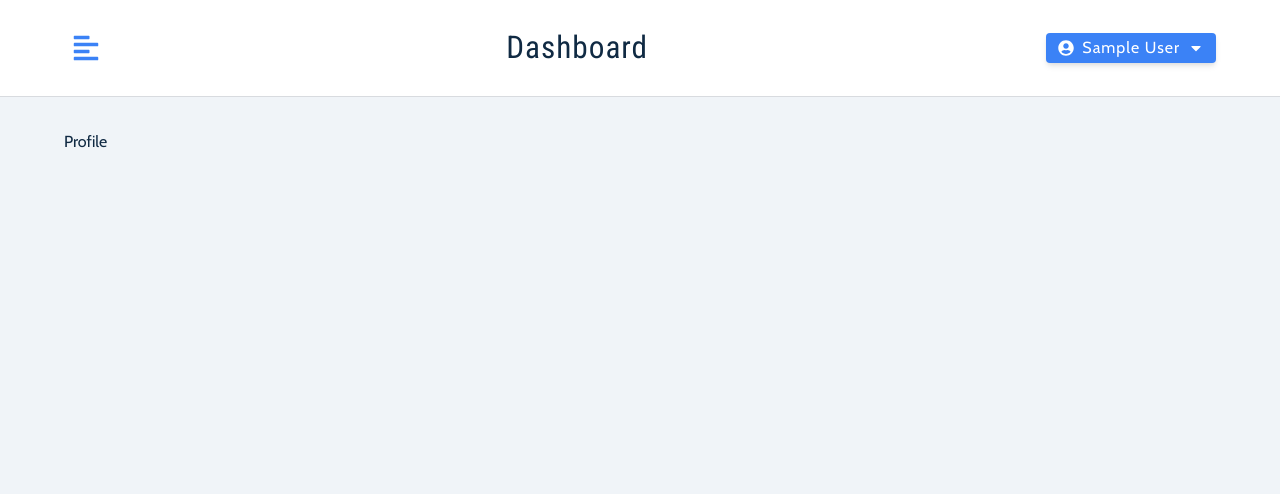
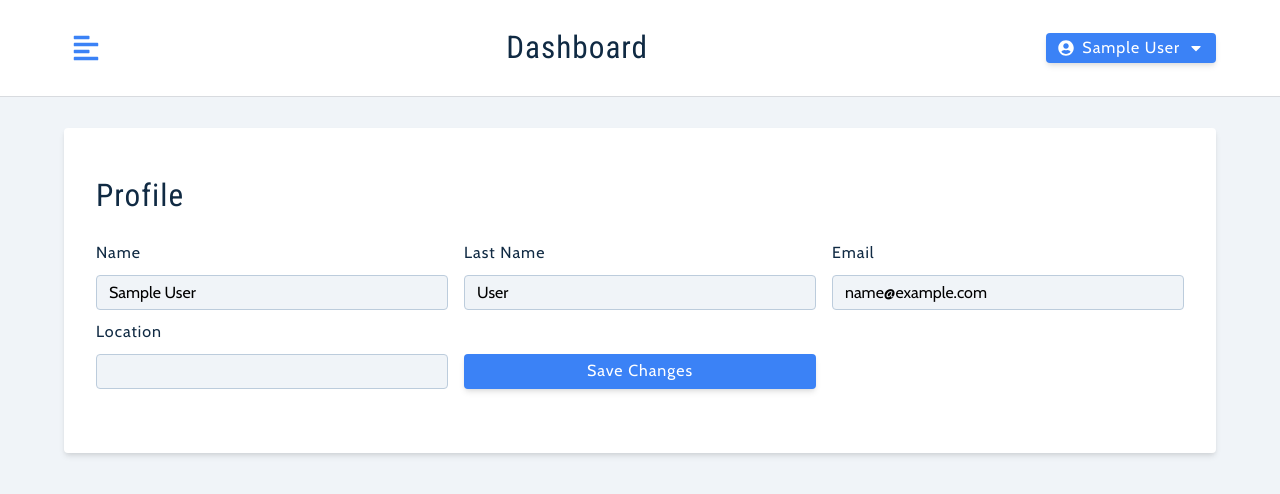
Before and after one commit to giorgio324/jobster, a React (Vite) app: page /profile in a window 1280 px wide. Shown: the top 494 px of the page. Built offline with nearby package versions, Linux system fonts and the light colour scheme; sample sign-in values are in the browser's storage.

Commit message:
user can now update their profile

```diff
--- a/src/components/FormRow.jsx
+++ b/src/components/FormRow.jsx
@@ -2,7 +2,7 @@ const FormRow = ({ type, name, value, handleChange, labelText }) => {
   return (
     <div className='form-row'>
       <label htmlFor={name} className='form-label'>
-        {name}
+        {labelText || name}
       </label>
       <input
         type={type}
--- a/src/features/user/userSlice.jsx
+++ b/src/features/user/userSlice.jsx
@@ -31,6 +31,29 @@ export const loginUser = createAsyncThunk(
       const resp = await customFetch.post('/auth/login', user);
       return resp.data;
     } catch (error) {
+      return thunkAPI.rejectWithValue(error.response.data.msg);
+    }
+  }
+);
+
+export const updateUser = createAsyncThunk(
+  'user/updateUser',
+  async (user, thunkAPI) => {
+    try {
+      const resp = await customFetch.patch('/auth/updateUser', user, {
+        headers: {
+          Authorization: `Bearer ${thunkAPI.getState().user.user.token}`,
+        },
+      });
+      return resp.data;
+    } catch (error) {
+      console.log(error);
+      if (error.response.status === 401) {
+        thunkAPI.dispatch(logoutUser());
+        return thunkAPI.rejectWithValue(
+          'token expired or an error has occured please login again'
+        );
+      }
       return thunkAPI.rejectWithValue(error.response.data.msg);
     }
   }
@@ -77,6 +100,20 @@ const userSlice = createSlice({
       state.isLoading = false;
       toast.error(payload);
     },
+    [updateUser.pending]: (state) => {
+      state.isLoading = true;
+    },
+    [updateUser.fulfilled]: (state, { payload }) => {
+      const { user } = payload;
+      state.isLoading = false;
+      state.user = user;
+      addUserToLocalStorage(user);
+      toast.success(`User Updated`);
+    },
+    [updateUser.rejected]: (state, { payload }) => {
+      state.isLoading = false;
+      toast.error(payload);
+    },
   },
 });
 
--- a/src/pages/dashboard/Profile.jsx
+++ b/src/pages/dashboard/Profile.jsx
@@ -1,4 +1,71 @@
+import { useState } from 'react';
+import { FormRow } from '../../components';
+import Wrapper from '../../assets/wrappers/DashboardFormPage';
+import { useDispatch, useSelector } from 'react-redux';
+import { toast } from 'react-toastify';
+import { updateUser } from '../../features/user/userSlice';
 const Profile = () => {
-  return <div>Profile</div>;
+  const { user, isLoading } = useSelector((store) => store.user);
+  const dispatch = useDispatch();
+
+  const [userData, setUserData] = useState({
+    name: user?.name || '',
+    email: user?.email || '',
+    lastName: user?.lastName || '',
+    location: user?.location || '',
+  });
+
+  const handleSubmit = (e) => {
+    e.preventDefault();
+    const { name, email, lastName, location } = userData;
+    if (!name || !email || !lastName || !location) {
+      toast.error('Please fill in all fields');
+      return;
+    }
+    dispatch(updateUser(userData));
+  };
+  const handleChange = (e) => {
+    const name = e.target.name;
+    const value = e.target.value;
+    setUserData({ ...userData, [name]: value });
+  };
+
+  return (
+    <Wrapper>
+      <form className='form' onSubmit={handleSubmit}>
+        <h3>Profile</h3>
+        <div className='form-center'>
+          <FormRow
+            type={'text'}
+            name={'name'}
+            value={userData.name}
+            handleChange={handleChange}
+          />
+          <FormRow
+            type={'text'}
+            labelText={'Last Name'}
+            name={'lastName'}
+            value={userData.lastName}
+            handleChange={handleChange}
+          />
+          <FormRow
+            type={'email'}
+            name={'email'}
+            value={userData.email}
+            handleChange={handleChange}
+          />
+          <FormRow
+            type={'text'}
+            name={'location'}
+            value={userData.location}
+            handleChange={handleChange}
+          />
+          <button type='submit' className='btn btn-block' disabled={isLoading}>
+            {isLoading ? 'loading...' : 'save changes'}
+          </button>
+        </div>
+      </form>
+    </Wrapper>
+  );
 };
 export default Profile;
```
